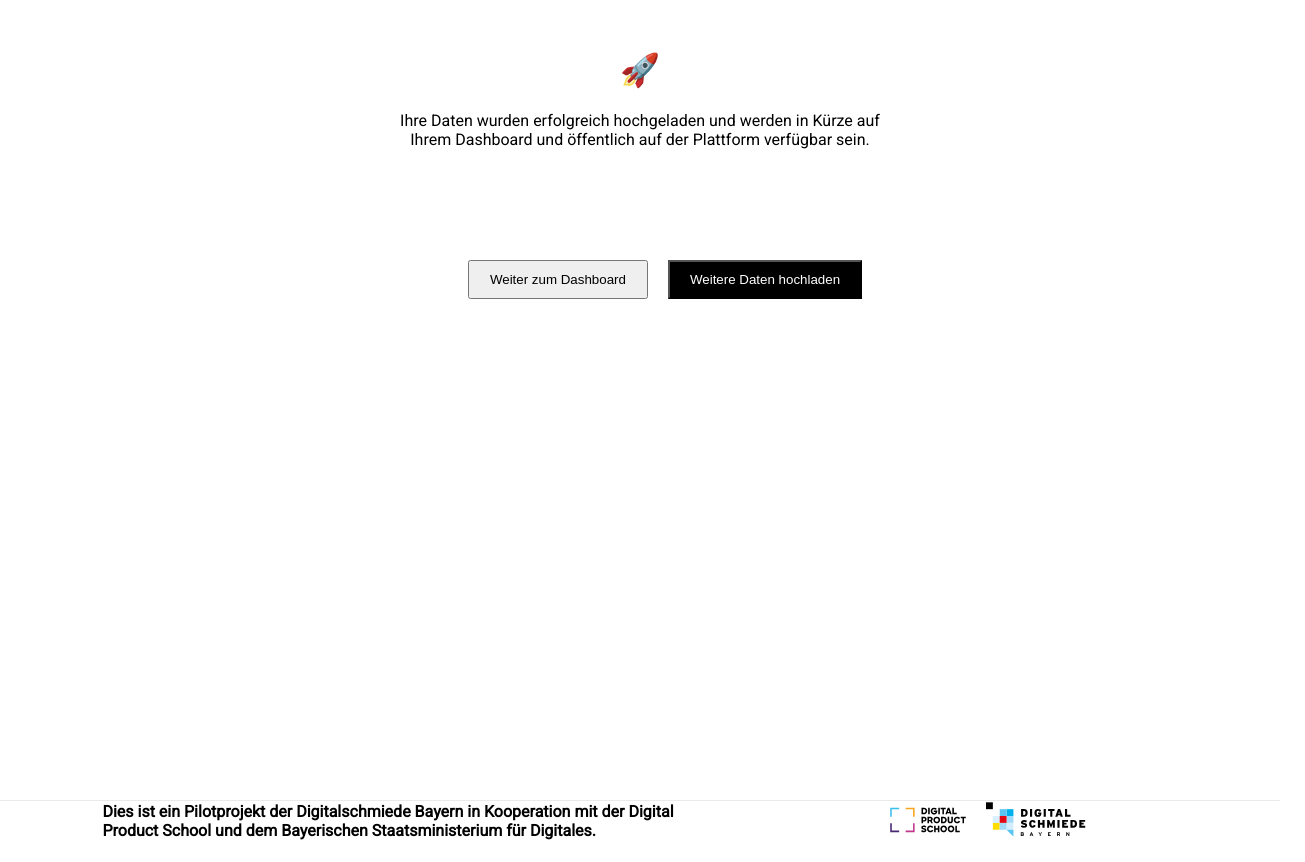
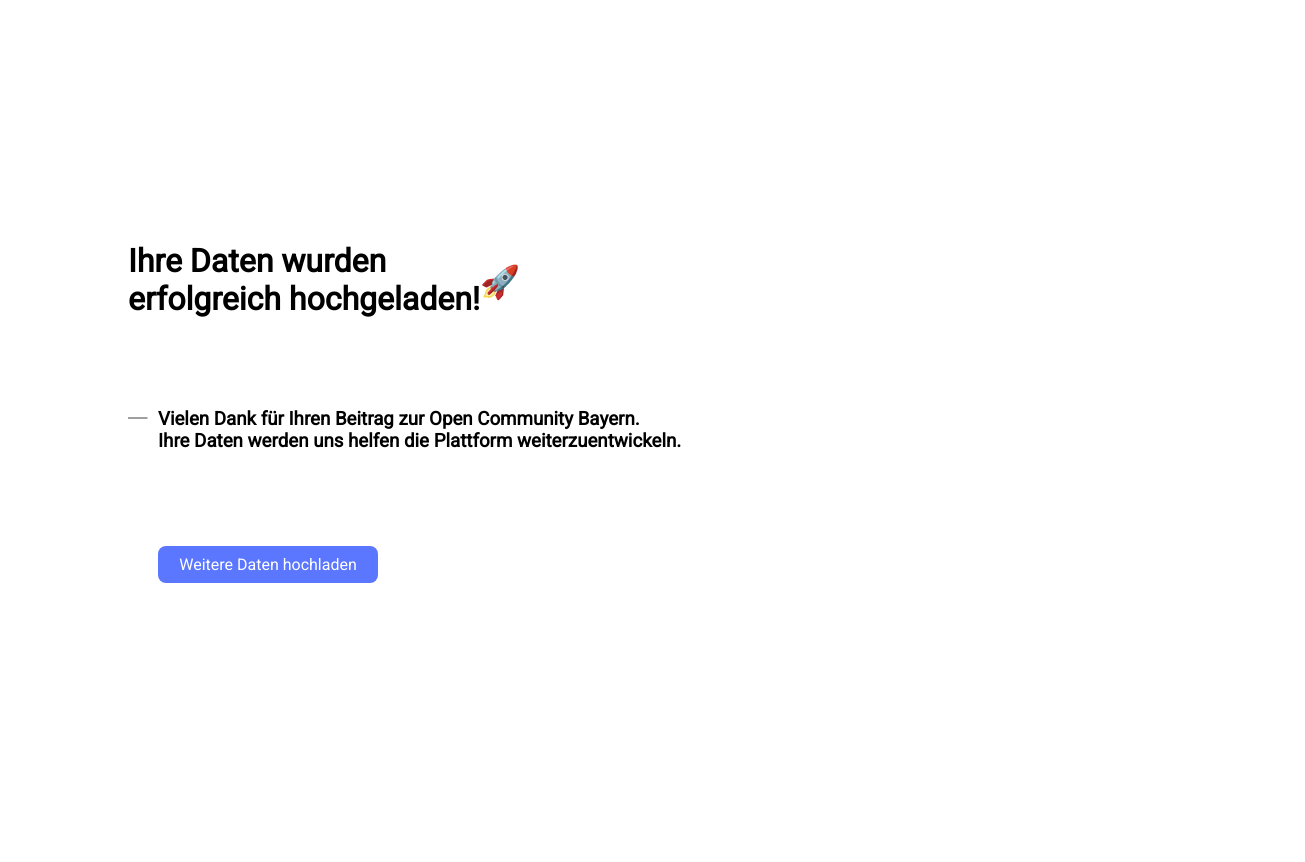
Before and after one commit to devansh-srivastav/open-data, a Next.js app: page /success in a window 1280 px wide. Shown: the top 862 px of the page, 1305 px wide, since content can reach past the window. After the commit the page ends 800 px from the top, so only its background shows below. Built offline with nearby package versions, Linux system fonts and the light colour scheme.

Commit message:
designing new prototype

```diff
--- a/components/footer.js
+++ b/components/footer.js
@@ -23,12 +23,12 @@ class Footer extends Component {
                             width={100}
                             height={80}
                         />
-                        <img
-                            src="/bsmd-logo.svg"
-                            alt="dps-logo"
-                            width={100}
-                            height={65}
-                        />
+                        {/*<img*/}
+                        {/*    src="/bsmd-logo.svg"*/}
+                        {/*    alt="dps-logo"*/}
+                        {/*    width={100}*/}
+                        {/*    height={65}*/}
+                        {/*/>*/}
                     </div>
                 </div>
 
--- a/pages/_app.js
+++ b/pages/_app.js
@@ -7,6 +7,6 @@ import '../styles/popup.css';
 export default function MyApp({ Component, pageProps }) {
     return (<div>
         <Component {...pageProps} ></Component>
-        <Footer />
+
     </div>
     )}
--- a/pages/success.js
+++ b/pages/success.js
@@ -11,37 +11,35 @@ export default function Success() {
             </Head>
             <main>
 
-                <div className="screen">
+                <div className="login-screen">
 
-                    <form className="data-form">
+                    <div className="row">
+                        <h1 className="mt0">Ihre Daten wurden <br />erfolgreich hochgeladen!</h1>
+                        <h1>🚀</h1>
 
-                        <div className="full-w center">
-                            <div>
-                                <h1>🚀</h1>
-                                <p className="s-16">Ihre Daten wurden erfolgreich hochgeladen und werden in Kürze auf <br/>Ihrem Dashboard und öffentlich auf der Plattform verfügbar sein.</p>
-                            </div>
 
-                        </div>
 
-                        <div className="row full-w center ">
-                            <Link href='/dashboard'>
-                                <a>
-                                    <button type='button' className="white-btn">
-                                        Weiter zum Dashboard
-                                    </button>
-                                </a>
-                            </Link>
+                    </div>
+                    <br />
+                    <div className="row first-mid-sent">
+                        <svg width="30" height="20" viewBox="0 0 40 2" fill="none" xmlns="http://www.w3.org/2000/svg">
+                            <path d="M26 1L0 0.999998" stroke="black" />
+                        </svg>
 
-                            <Link href='/upload'>
-                                <a>
-                                    <button type='button' className="black-btn">
-                                        Weitere Daten hochladen
-                                    </button>
-                                </a>
-                            </Link>
-                        </div>
+                            <h3 className="mt0 mr0 ml0">Vielen Dank für Ihren Beitrag zur Open Community Bayern.<br />
+                                    Ihre Daten werden uns helfen die Plattform weiterzuentwickeln.
 
-                    </form>
+                           </h3>
+                    </div>
+
+                    <div className="btn-blue">
+                        <Link href='/login'>
+                            <a>
+                                    Weitere Daten hochladen
+                            </a>
+                        </Link>
+
+                    </div>
 
 
 
--- a/styles/index.css
+++ b/styles/index.css
@@ -67,6 +67,9 @@ footer {
     display: flex;
     justify-content: center;
     align-items: center;
+    background-color: white;
+    z-index:2;
+    border-top:3px solid black;
 }
 
     footer img {
@@ -272,13 +275,13 @@ input, textarea {
     justify-content: center;
     align-items: center;
     padding: 8px 16px;
-    position: absolute;
+    max-width: 220px;
     height: 37px;
     margin-top: 50px;
     background: #5B76FF;
     border-radius: 8px;
     margin-left: 30px;
-    color:white;
+    color: white;
 }
 
 .mt-40{
@@ -304,8 +307,15 @@ input, textarea {
 }
 .main-screen2 .sec {
         width: 40%;
-        padding:2% 10% 1% 8%;
+        padding:2% 10% 2% 8%;
         /* display:flex;
         flex-direction:column;
         justify-content:space-between; */
 }
+
+.marAuto{
+    margin-left:auto;
+    margin-right:auto;
+    margin-top:auto;
+    margin-bottom:auto;
+}
```
Also changed, not shown: components/header.js (+1 -28 lines), components/popup.js (+5 -5 lines), pages/index.js (+3 -79 lines).
